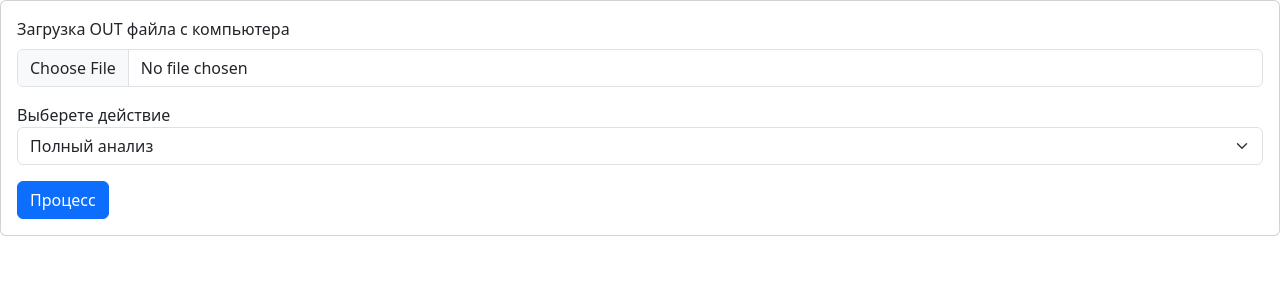
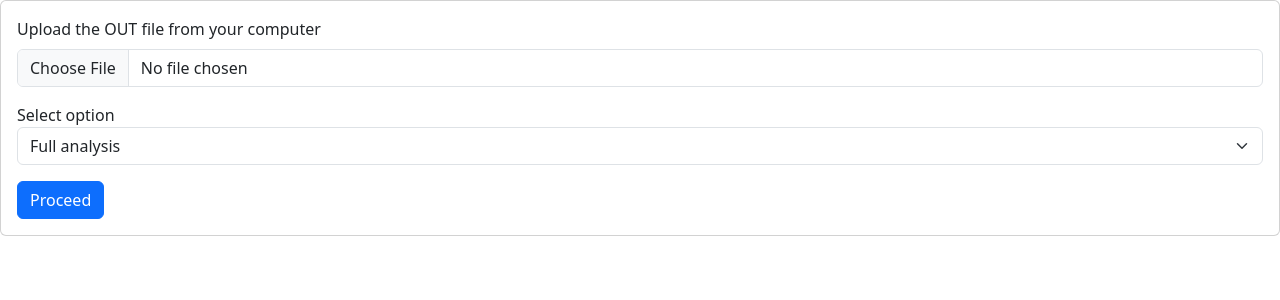
Before and after one commit to SumJest/pylastic_server, a Flask app: page / in a window 1280 px wide. Shown: the top 300 px of the page. Run offline with Flask 3, Linux system fonts and the light colour scheme.

Commit message:
translate to english

```diff
--- a/src/application/views.py
+++ b/src/application/views.py
@@ -7,14 +7,16 @@ from .app import app
 
 service = AnalyzeService()
 
+
 @app.get('/')
 def index():
     return render_template("index.html", functions=[func for func in ElasticFunction])
 
+
 @app.post('/')
 def process():
     if 'file' not in request.files or not request.files['file'].filename:
-        flash('Загрузите файл')
+        flash('Please upload file')
         return redirect(request.url)
     file = request.files['file']
     match request.form['action']:
@@ -22,18 +24,18 @@ def process():
             try:
                 return service.process_analyze(file.stream.read())
             except TensorNotFound as exception:
-                flash('Тензор не найден')
+                flash('Tensor not found')
         case '2':
             try:
-                return service.process_surface(file.stream.read(), ElasticFunction(int(request.form['function'])))
+                return service.process_surface(file.stream.read(), ElasticFunction.by_name(request.form['function']))
             except TensorNotFound as exception:
-                flash('Тензор не найден')
+                flash('Tensor not found')
         case '3':
             try:
-                return service.process_projections(file.stream.read(), ElasticFunction(int(request.form['function'])))
+                return service.process_projections(file.stream.read(), ElasticFunction.by_name(request.form['function']))
             except TensorNotFound as exception:
-                flash('Тензор не найден')
+                flash('Tensor not found')
         case _:
-            flash('Неверное действие')
+            flash('Wrong action')
             return redirect(request.url)
     return render_template("index.html", functions=[func for func in ElasticFunction])
--- a/src/templates/index.html
+++ b/src/templates/index.html
@@ -13,26 +13,26 @@
                 <div class="card-body">
                   <form method="post" enctype = "multipart/form-data">
                   <div class="mb-3">
-                    <label for="file" class="form-label">Загрузка OUT файла с компьютера</label>
+                    <label for="file" class="form-label">Upload the OUT file from your computer</label>
                     <input class="form-control" type="file" id="file" accept=".out" name="file">
                   </div>
                     <div class="mb-3">
-                      <label for="selectAction">Выберете действие</label>
+                      <label for="selectAction">Select option</label>
                       <select class="form-select" id="selectAction" name="action">
-                        <option value="1">Полный анализ</option>
-                        <option value="2">Поверхность фукнции</option>
-                        <option value="3">Проекции поверхности функции</option>
+                        <option value="1">Full analysis</option>
+                        <option value="2">Spatial dependence</option>
+                        <option value="3">2D projections of spatial dependence</option>
                       </select>
                     </div>
                     <div class="mb-3" id="functionFormGroup" hidden>
-                      <label for="selectFunction">Выберете функции</label>
+                      <label for="selectFunction">Select modulus</label>
                       <select class="form-select" id="selectFunction" name="function">
                         {% for function in functions %}
-                        <option value="{{function.value}}">{{function.name}}</option>
+                        <option value="{{function.name}}">{{function.title}}</option>
                         {% endfor %}
                       </select>
                     </div>
-                    <button type="submit" class="btn btn-primary mr-2">Процесс</button>
+                    <button type="submit" class="btn btn-primary mr-2">Proceed</button>
                   </form>
                 {% with messages = get_flashed_messages() %}
                   {% if messages %}
```
